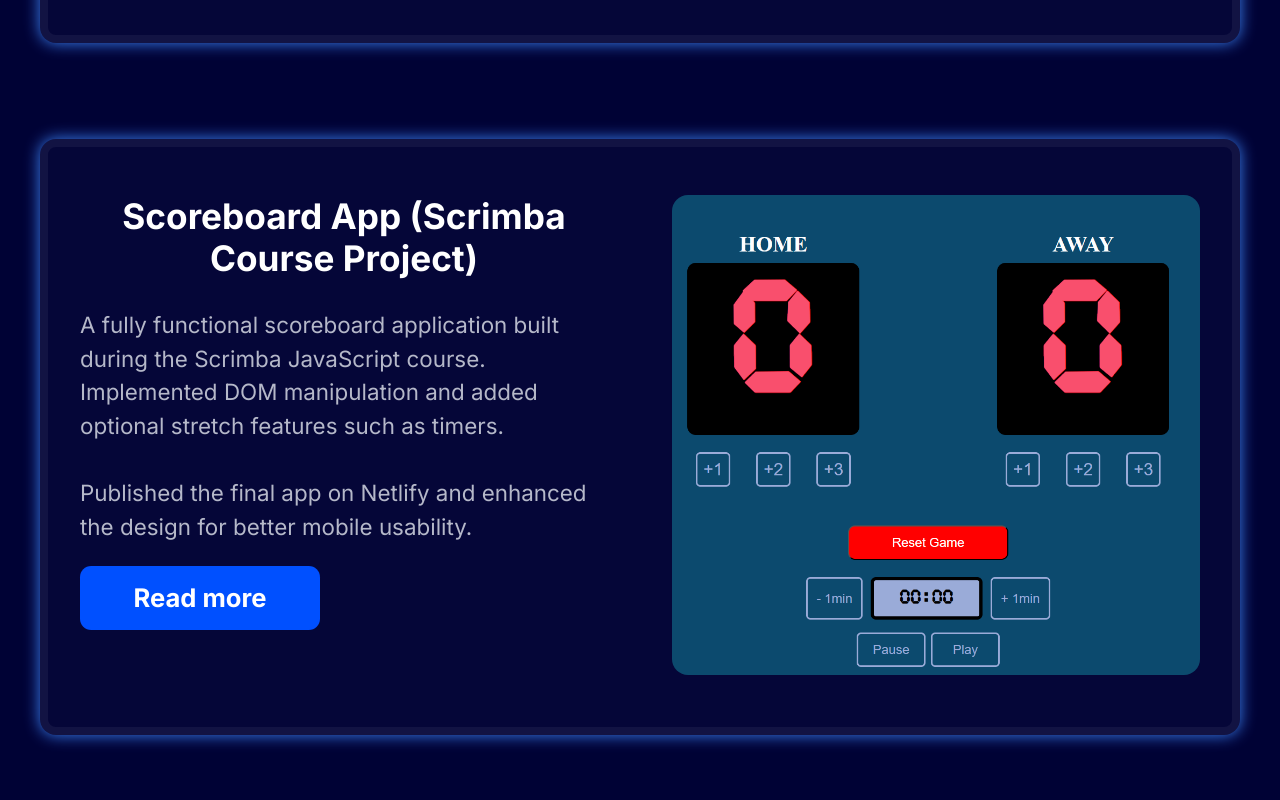
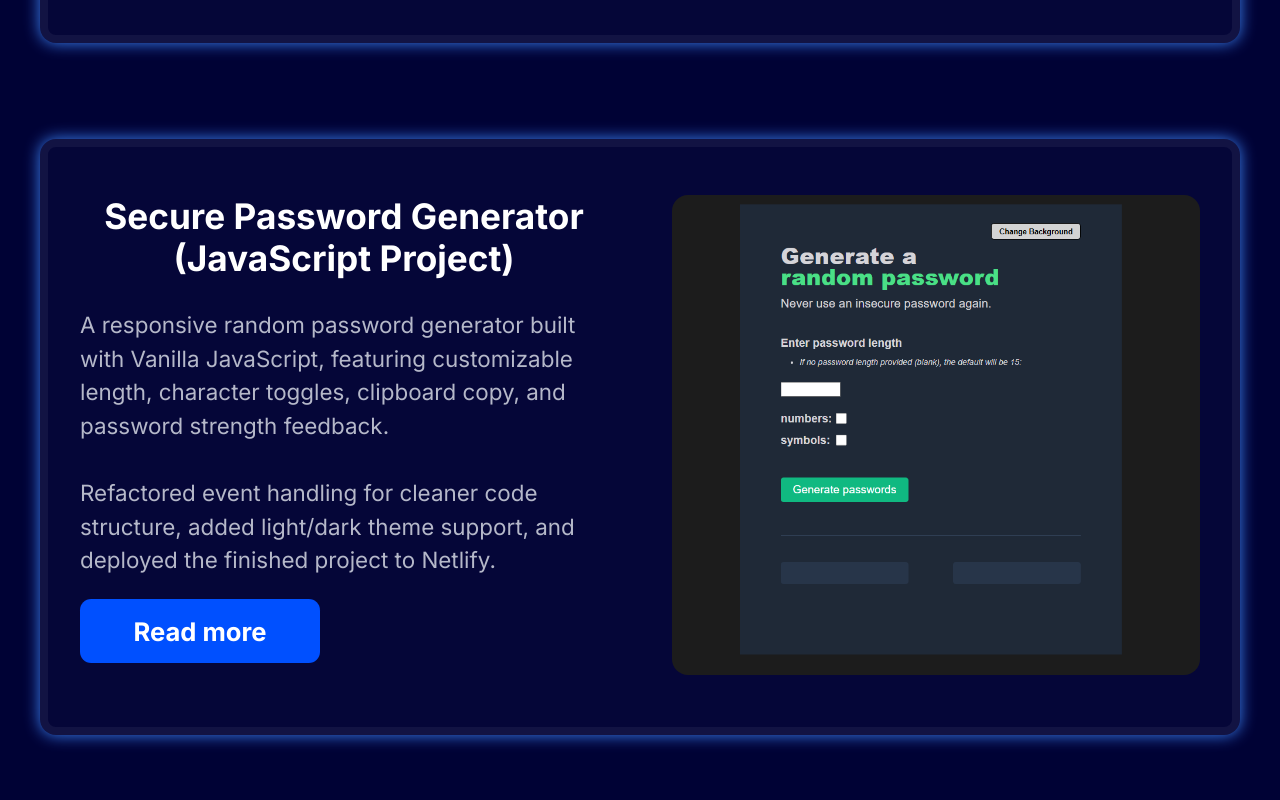
Before and after one commit to ayii365/portfolio, a React (Vite) app in the folder front-end/vite-project/: page / in a window 1280 px wide. Shown: the part 3580-4380 px from the top of the page. Built offline with nearby package versions, Linux system fonts and the light colour scheme.

Commit message:
feat: add random password generator project details

```diff
--- a/front-end/vite-project/src/components/sections/ProjectCards.jsx
+++ b/front-end/vite-project/src/components/sections/ProjectCards.jsx
@@ -3,6 +3,7 @@ import "../../styles/ProjectCards.css";
 /* Project videos */
 import medicalClinicVid from "../../assets/videos/my-clinic-frontend.mp4";
 import happyPetsVid from "../../assets/videos/happy-pets-video.mp4";
+import securePassVid from "../../assets/videos/secure-password-generator-clip.mp4";
 import scoreBoard from "../../assets/videos/score-board-video.mp4";
 
 
@@ -82,6 +83,43 @@ function ProjectCards() {
                         </div>
                     </div>
 
+                    {/* Password Generator Project */}
+                    <div id="password-generator" className="project-card glow-card">
+                        <div className="project-media">
+                            <video className="project-video" controls>
+                                <source src={securePassVid} type="video/mp4">
+                                </source>
+                            </video>
+                            <h2 className="project-heading">Random Password Generator (JavaScript Project)</h2>
+                        </div>
+                        <div className="project-text">
+                            <h2 className="project-subheading">Overview</h2>
+                            <p className="project-p">
+                                A responsive random password generator built using Vanilla JavaScript.
+                                The project focuses on secure password generation, DOM event handling,
+                                and improving user experience through interactive features such as
+                                clipboard copying, password strength feedback, and light/dark theme support.
+                            </p>
+
+                            <h2 className="project-subheading">Process</h2>
+                            <ul className="text-style project-p">
+                                <li>Implemented dynamic password generation with customizable length and character options</li>
+                                <li>Refactored inline HTML handlers into JavaScript event listeners for cleaner structure</li>
+                                <li>Added async clipboard functionality with user feedback and error handling</li>
+                                <li>Applied responsive design principles and theme toggling for improved accessibility</li>
+                                <li>Deployed the finished project to Netlify and tested across multiple screen sizes</li>
+                            </ul>
+
+                            <h2 className="project-subheading">Key Achievements</h2>
+                            <ul className="text-style project-p">
+                                <li>Strengthened understanding of JavaScript logic, arrays, and event-driven programming</li>
+                                <li>Designed a more secure password generator with enforced character requirements</li>
+                                <li>Improved UI/UX through responsive layout adjustments and status notifications</li>
+                                <li>Practiced clean Git workflows and incremental feature development</li>
+                            </ul>
+                        </div>
+                    </div>
+
                     {/* Scoreboard App Project */}
                     <div id="score-board" className="project-card glow-card">
                         <div className="project-media">
--- a/front-end/vite-project/src/components/sections/ProjectPreview.jsx
+++ b/front-end/vite-project/src/components/sections/ProjectPreview.jsx
@@ -1,6 +1,7 @@
 import "../../styles/ProjectPreview.css";
 import medicalClinicWebImg from "../../assets/images/project/medical-clinic.png";
 import happyPetsWebImg from "../../assets/images/project/happy-pets-short.png";
+import passwordGeneratorWebImg from "../../assets/images/project/password-generator.png"
 import scoreBoardWebImg from "../../assets/images/project/score-board.png";
 
 import { Link } from 'react-router-dom';
@@ -54,7 +55,29 @@ function ProjectPreview() {
                         </div>
                     </div>
 
-                    <div className="project-preview-card glow-card ppc3" >
+                    <div className="project-preview-card glow-card ppc3">
+                        <div className="card-text-content">
+                            <h2>Secure Password Generator (JavaScript Project)</h2>
+                            <p>
+                                A responsive random password generator built with Vanilla JavaScript,
+                                featuring customizable length, character toggles, clipboard copy, and
+                                password strength feedback.
+                                <br />
+                                <br />
+                                Refactored event handling for cleaner code structure, added light/dark
+                                theme support, and deployed the finished project to Netlify.
+                            </p>
+                            <Link to="/projects#password-generator" className="btn btn-primary">Read more</Link>
+                        </div>
+                        <div className="card-img">
+                            <img src={passwordGeneratorWebImg} />
+                        </div>
+                    </div>
+
+                    <div className="project-preview-card glow-card ppc4" >
+                        <div className="card-img">
+                            <img src={scoreBoardWebImg} />
+                        </div>
                         <div className="card-text-content">
                             <h2>Scoreboard App (Scrimba Course Project)</h2>
                             <p>
@@ -67,9 +90,6 @@ function ProjectPreview() {
                                 mobile usability.
                             </p>
                             <Link to="/projects#score-board" className="btn btn-primary">Read more</Link>
-                        </div>
-                        <div className="card-img">
-                            <img src={scoreBoardWebImg} />
                         </div>
                     </div>
 
--- a/front-end/vite-project/src/styles/ProjectPreview.css
+++ b/front-end/vite-project/src/styles/ProjectPreview.css
@@ -1,7 +1,7 @@
 
 .project-preview {
     margin-top: 5rem;
-    margin-bottom: 15rem;
+    margin-bottom: 10rem;
 }
 
 .project-preview-inner {
--- a/front-end/vite-project/src/styles/ProjectsIntro.css
+++ b/front-end/vite-project/src/styles/ProjectsIntro.css
@@ -1,7 +1,7 @@
 
 .projects-intro {
     margin-top: 14rem;
-    margin-bottom: 20rem;
+    margin-bottom: 16rem;
 }
 
 .projects-intro-inner {
```
Also changed, not shown: front-end/vite-project/src/assets/images/project/password-generator.png (added), 1 other file (tests, documents, lock files or other folders).
